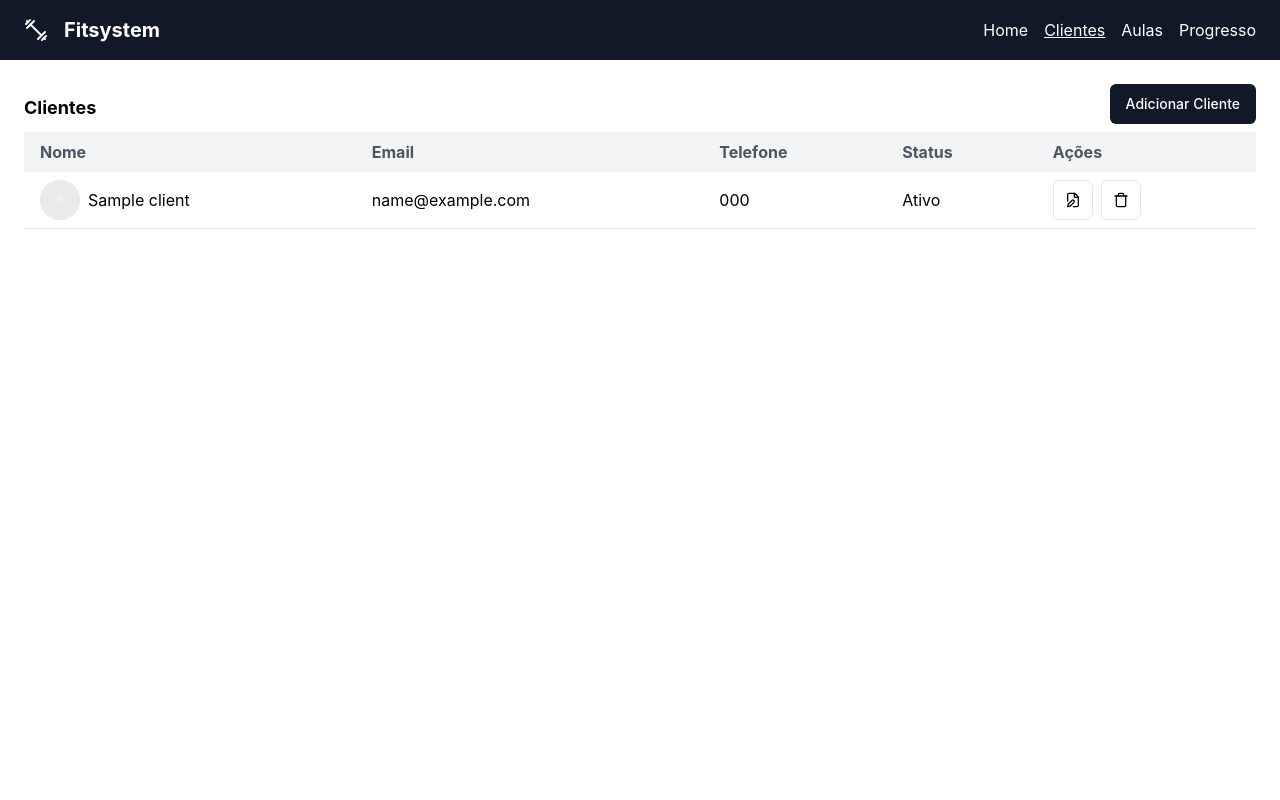
After one commit to RafaelBahiense/fitsystem-php, a PHP site: page /clients.php in a window 1280 px wide. The commit adds this page. Run offline with PHP 8.4, Linux system fonts and the light colour scheme; the visitor is signed in with stand-in values (Sample User, id 1); tables that the repository leaves empty or names only in its code hold one stand-in row (values such as "Sample post"); style sheets or scripts are compiled from the project's sources; some libraries are stand-ins or nearby versions.

Commit message:
feat: clients page

```diff
--- /dev/null
+++ b/src/clients.js
@@ -0,0 +1,19 @@
+$(document).ready(() => {
+    const modal = document.getElementById('client-modal');
+    const openModalBtn = document.getElementById('add-client');
+    const closeModalBtn = document.getElementById('close-client-modal');
+
+    openModalBtn.addEventListener('click', () => {
+        modal.style.display = 'flex';
+    });
+
+    closeModalBtn.addEventListener('click', () => {
+        modal.style.display = 'none';
+    });
+
+    window.addEventListener('click', (event) => {
+        if (event.target === modal) {
+            modal.style.display = 'none';
+        }
+    });
+});
--- /dev/null
+++ b/src/clients.php
@@ -0,0 +1,179 @@
+<?php
+session_start();
+
+if (!isset($_SESSION["userID"])) {
+    header("Location: login.html");
+    exit();
+}
+?>
+
+<!doctype html>
+<html lang="pt-BR">
+
+<head>
+  <meta charset="UTF-8" />
+  <meta name="viewport" content="width=device-width, initial-scale=1.0" />
+  <title>Fitsystem</title>
+  <link rel="stylesheet" href="output.css" />
+  <script src="https://code.jquery.com/jquery-3.7.1.min.js"
+    integrity="sha256-/JqT3SQfawRcv/BIHPThkBvs0OEvtFFmqPF/lYI/Cxo=" crossorigin="anonymous"></script>
+  <script src="https://cdn.tailwindcss.com"></script>
+  <script src="https://cdnjs.cloudflare.com/ajax/libs/Chart.js/4.4.1/chart.umd.min.js"
+    integrity="sha512-CQBWl4fJHWbryGE+Pc7UAxWMUMNMWzWxF4SQo9CgkJIN1kx6djDQZjh3Y8SZ1d+6I+1zze6Z7kHXO7q3UyZAWw=="
+    crossorigin="anonymous" referrerpolicy="no-referrer"></script>
+  <script src="clients.js"></script>
+</head>
+
+<body>
+  <div class="flex flex-col min-h-screen">
+    <header class="bg-gray-900 text-white py-4 px-6 flex items-center justify-between">
+      <div class="flex items-center gap-4">
+        <svg xmlns="http://www.w3.org/2000/svg" width="24" height="24" viewBox="0 0 24 24" fill="none"
+          stroke="currentColor" stroke-width="2" stroke-linecap="round" stroke-linejoin="round" class="h-6 w-6">
+          <path d="m6.5 6.5 11 11"></path>
+          <path d="m21 21-1-1"></path>
+          <path d="m3 3 1 1"></path>
+          <path d="m18 22 4-4"></path>
+          <path d="m2 6 4-4"></path>
+          <path d="m3 10 7-7"></path>
+          <path d="m14 21 7-7"></path>
+        </svg>
+        <h1 class="text-xl font-bold">Fitsystem</h1>
+      </div>
+      <nav class="flex items-center gap-4">
+        <a class="hover:underline" href="/fitsystem/">
+          Home
+        </a>
+        <a class="underline" href="#">
+          Clientes
+        </a>
+        <a class="hover:underline" href="/fitsystem/classes.php">
+          Aulas
+        </a>
+        <a class="hover:underline" href="/fitsystem/progress.php">
+          Progresso
+        </a>
+      </nav>
+    </header>
+    <main class="flex-1">
+      <section class="p-6">
+        <div class="flex items-center justify-between">
+          <h2 class="text-lg font-bold">Clientes</h2>
+          <button id="add-client"
+            class="inline-flex items-center justify-center whitespace-nowrap rounded-md text-sm font-medium ring-offset-background transition-colors focus-visible:outline-none focus-visible:ring-2 focus-visible:ring-ring focus-visible:ring-offset-2 disabled:pointer-events-none disabled:opacity-50 bg-gray-900 text-white hover:bg-primary/90 h-10 px-4 py-2 mb-2">
+            Adicionar Cliente
+          </button>
+        </div>
+        <div class="overflow-x-auto">
+          <table class="w-full table-auto">
+            <thead>
+              <tr class="bg-gray-100 text-gray-600">
+                <th class="px-4 py-2 text-left">Nome</th>
+                <th class="px-4 py-2 text-left">Email</th>
+                <th class="px-4 py-2 text-left">Telefone</th>
+                <th class="px-4 py-2 text-left">Status</th>
+                <th class="px-4 py-2 text-left">Ações</th>
+              </tr>
+            </thead>
+            <tbody>
+              <?php
+                require "database.php";
+
+                try {
+                    $stmt = $conn->query("SELECT * FROM client");
+                    $tasks = $stmt->fetchAll(PDO::FETCH_ASSOC);
+                    foreach ($tasks as $task) {
+                        echo "<tr class='border-b'>";
+                        echo "<td class='px-4 py-2'>";
+                        echo "<div class='flex items-center gap-2'>";
+                        echo "<img src='/fitsystem/placeholder.svg' width='40' height='40' class='rounded-full' alt='Client Avatar' style='aspect-ratio:40/40;object-fit:cover' />";
+                        echo "<span>" . $task["name"] . "</span>";
+                        echo "</div>";
+                        echo "</td>";
+                        echo "<td class='px-4 py-2'>" . $task["email"] . "</td>";
+                        echo "<td class='px-4 py-2'>" . $task["phone"] . "</td>";
+                        echo "<td class='px-4 py-2'>Ativo</td>";
+                        echo "<td class='px-4 py-2'>";
+                        echo "<div class='flex items-center gap-2'>";
+                        echo "<button class='inline-flex items-center justify-center whitespace-nowrap rounded-md text-sm font-medium ring-offset-background transition-colors focus-visible:outline-none focus-visible:ring-2 focus-visible:ring-ring focus-visible:ring-offset-2 disabled:pointer-events-none disabled:opacity-50 border border-input bg-background hover:bg-accent hover:text-accent-foreground h-10 w-10'>";
+                        echo "<svg xmlns='http://www.w3.org/2000/svg' width='24' height='24' viewBox='0 0 24 24' fill='none' stroke='currentColor' stroke-width='2' stroke-linecap='round' stroke-linejoin='round' class='h-4 w-4'>";
+                        echo "<path d='M4 13.5V4a2 2 0 0 1 2-2h8.5L20 7.5V20a2 2 0 0 1-2 2h-5.5'></path>";
+                        echo "<polyline points='14 2 14 8 20 8'></polyline>";
+                        echo "<path d='M10.42 12.61a2.1 2.1 0 1 1 2.97 2.97L7.95 21 4 22l.99-3.95 5.43-5.44Z'></path>";
+                        echo "</svg>";
+                        echo "</button>";
+                        echo "<button class='inline-flex items-center justify-center whitespace-nowrap rounded-md text-sm font-medium ring-offset-background transition-colors focus-visible:outline-none focus-visible:ring-2 focus-visible:ring-ring focus-visible:ring-offset-2 disabled:pointer-events-none disabled:opacity-50 border border-input bg-background hover:bg-accent hover:text-accent-foreground h-10 w-10'>";
+                        echo "<svg xmlns='http://www.w3.org/2000/svg' width='24' height='24' viewBox='0 0 24 24' fill='none' stroke='currentColor' stroke-width='2' stroke-linecap='round' stroke-linejoin='round' class='h-4 w-4'>";
+                        echo "<path d='M3 6h18'></path>";
+                        echo "<path d='M19 6v14c0 1-1 2-2 2H7c-1 0-2-1-2-2V6'></path>";
+                        echo "<path d='M8 6V4c0-1 1-2 2-2h4c1 0 2 1 2 2v2'></path>";
+                        echo "</svg>";
+                        echo "</button>";
+                        echo "</div>";
+                        echo "</td>";
+                        echo "</tr>";
+                    }
+                } catch (PDOException $e) {
+                    echo json_encode(["error" => $e->getMessage()]);
+                }
+                ?>
+            </tbody>
+          </table>
+        </div>
+      </section>
+    </main>
+  </div>
+  <!-- Modal Content -->
+  <div id="client-modal" class="hidden fixed inset-0 bg-gray-500 bg-opacity-75 flex items-center justify-center">
+    <div class="bg-white p-8 rounded-lg shadow-lg max-w-md w-full">
+      <div class="flex justify-end">
+        <button id="close-client-modal" class="text-gray-500 hover:text-gray-800">
+          <svg xmlns="http://www.w3.org/2000/svg" fill="none" viewBox="0 0 24 24" stroke-width="1.5"
+            stroke="currentColor" class="w-6 h-6">
+            <path stroke-linecap="round" stroke-linejoin="round" d="M6 18L18 6M6 6l12 12" />
+          </svg>
+        </button>
+      </div>
+      <form id="clientForm" class="space-y-6">
+        <h2 class="text-lg font-bold text-center">Informações do Cliente</h2>
+        <div>
+          <label class="block text-sm font-medium text-gray-700">Nome</label>
+          <input type="text" name="name" id="name" required
+            class="mt-1 block w-full px-3 py-2 border border-gray-300 rounded-md shadow-sm focus:outline-none focus:ring-blue-500 focus:border-blue-500">
+        </div>
+        <div>
+          <label class="block text-sm font-medium text-gray-700">Email</label>
+          <input type="email" name="email" id="email" required
+            class="mt-1 block w-full px-3 py-2 border border-gray-300 rounded-md shadow-sm focus:outline-none focus:ring-blue-500 focus:border-blue-500">
+        </div>
+        <div>
+          <label class="block text-sm font-medium text-gray-700">Telefone</label>
+          <input type="tel" name="phone" id="phone"
+            class="mt-1 block w-full px-3 py-2 border border-gray-300 rounded-md shadow-sm focus:outline-none focus:ring-blue-500 focus:border-blue-500">
+        </div>
+        <div>
+          <label class="block text-sm font-medium text-gray-700">Genero</label>
+          <select name="gender" id="gender"
+            class="mt-1 block w-full px-3 py-2 border border-gray-300 rounded-md shadow-sm focus:outline-none focus:ring-blue-500 focus:border-blue-500">
+            <option value="male">Masculino</option>
+            <option value="female">Feminino</option>
+            <option value="other">Outros</option>
+          </select>
+        </div>
+        <div>
+          <label class="block text-sm font-medium text-gray-700">Endereço</label>
+          <textarea name="address" id="address" rows="3"
+            class="mt-1 block w-full px-3 py-2 border border-gray-300 rounded-md shadow-sm focus:outline-none focus:ring-blue-500 focus:border-blue-500"></textarea>
+        </div>
+        <div class="flex justify-end">
+          <button
+            class="inline-flex items-center justify-center whitespace-nowrap rounded-md text-sm font-medium ring-offset-background transition-colors focus-visible:outline-none focus-visible:ring-2 focus-visible:ring-ring focus-visible:ring-offset-2 disabled:pointer-events-none disabled:opacity-50 bg-gray-900 text-white hover:bg-primary/90 h-10 px-4 py-2 w-full">
+            Cadastrar Cliente
+          </button>
+        </div>
+      </form>
+    </div>
+  </div>
+</body>
+
+</html>
```
Also changed, not shown: src/index.php (+9 -6 lines), src/test.php (deleted, +0 -30 lines), src/styles.css (deleted).
